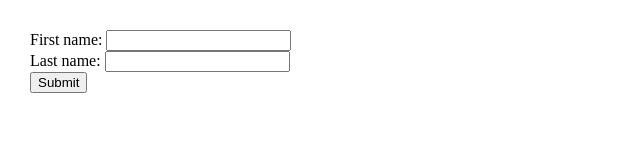
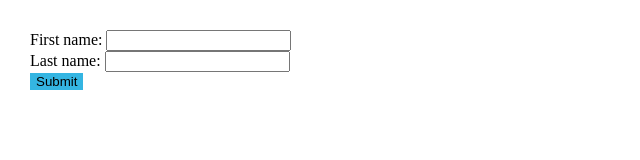
Before and after one commit to acciojob/form-login-Trimbak15, a website: page main.html in a window 1280 px wide. Shown: the whole page, without its empty margins (0-640 px from the left). Drawn offline with Linux system fonts and the light colour scheme.

Commit message:
created a submission

```diff
--- a/main.html
+++ b/main.html
@@ -7,6 +7,10 @@
 		<title>Return first and last name from a form</title>
 		<style type="text/css">
 			body {margin: 30px;}
+			#button{
+				background-color: #34B5E2;
+				border: none;
+			}
 		</style>
 	<link rel="stylesheet" href="styles.css">
 </head>
@@ -15,7 +19,7 @@
 	<form id="form1" onsubmit="getFormvalue()">
 		First name: <input type="text" name="fname" id="first-name"><br>
 		Last name: <input type="text" name="lname" id="last-name"><br>
-		<input type="submit" value="Submit">
+		<input type="submit" value="Submit" id="button">
 	</form>
 
     <script type="text/javascript" src="./script.js">
```
